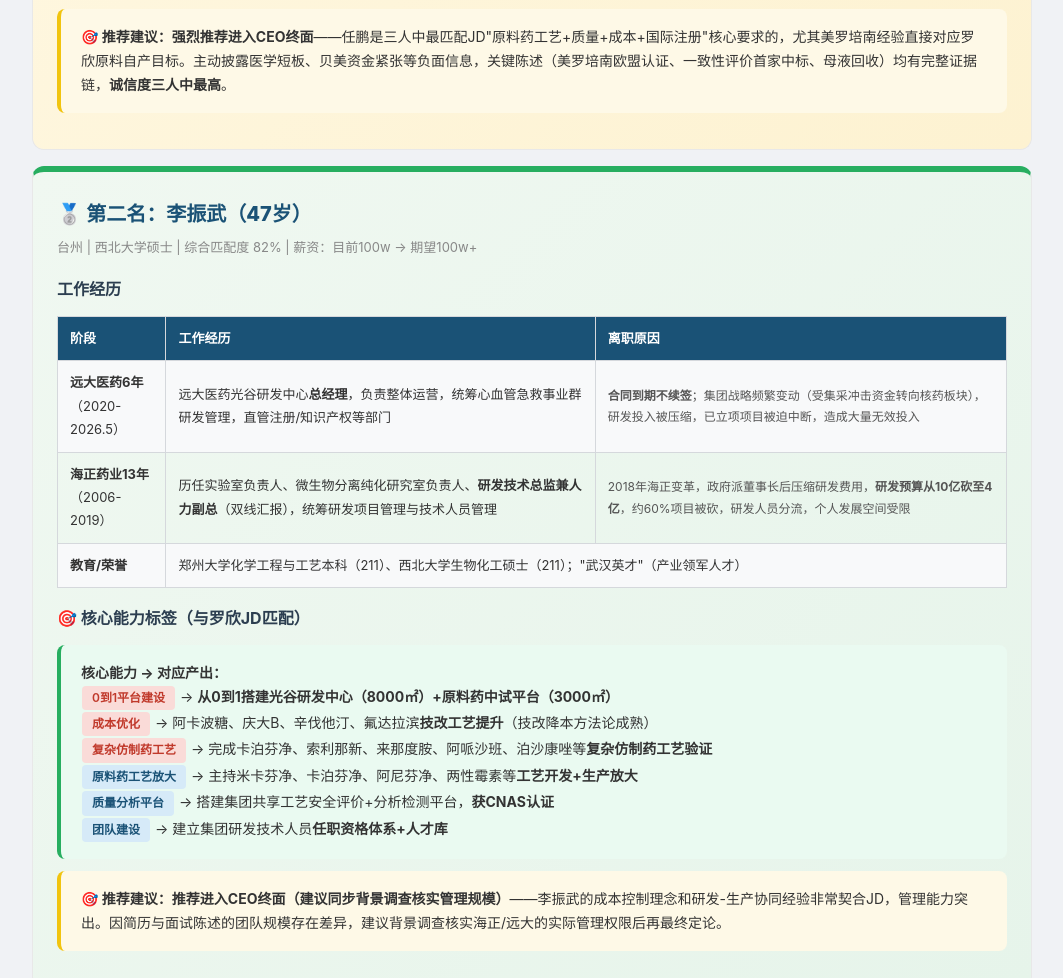
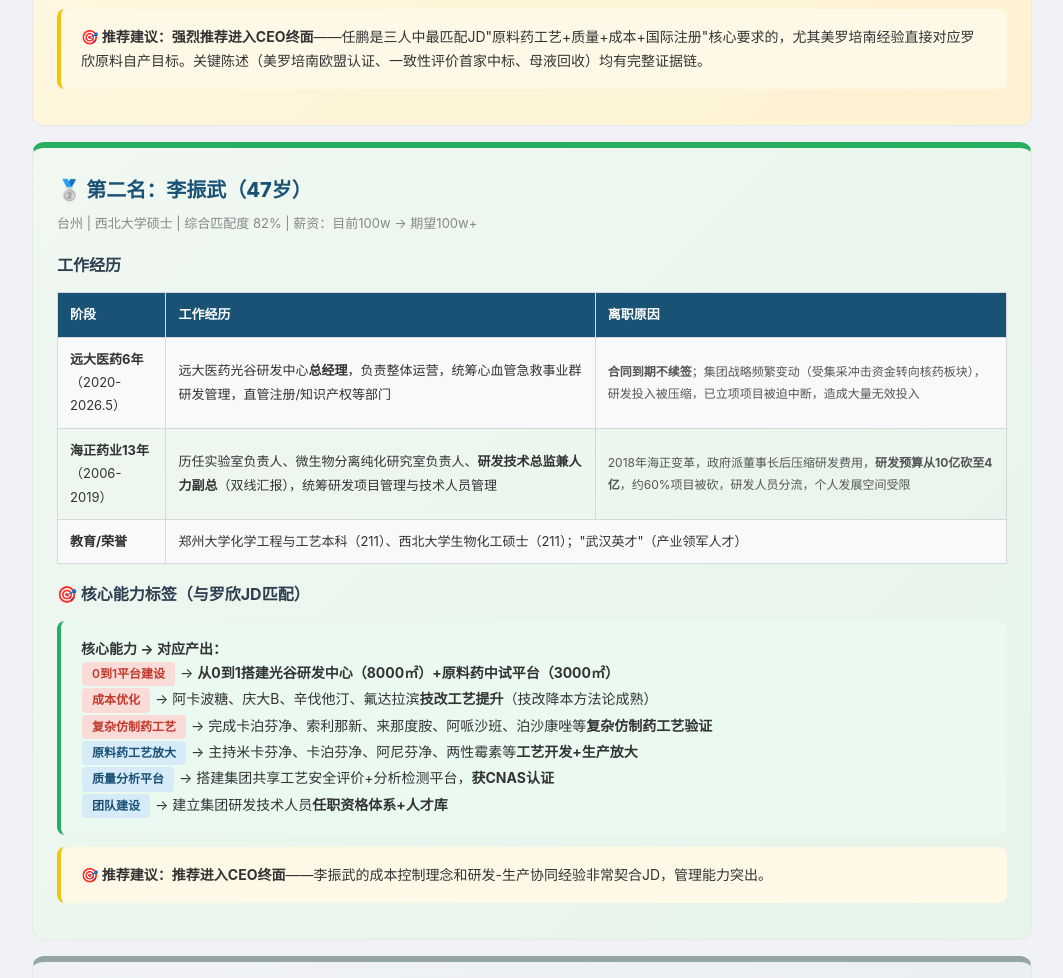
Before and after one commit to Frances1025/recruitment-plan, a plain HTML site: page index.html in a window 1280 px wide. Shown: the part 2020-2998 px from the top of the page, without its empty margins (108-1171 px from the left). Drawn offline with Linux system fonts and the light colour scheme.

Commit message:
更新：精简推荐建议表述

```diff
--- a/index.html
+++ b/index.html
@@ -164,7 +164,7 @@ h3{color:#2c3e50;margin-top:16px;font-size:16px}
   </div>
 
   <div class="info-yellow info-box">
-    <strong>🎯 推荐建议：<b>强烈推荐进入CEO终面</b></strong>——任鹏是三人中最匹配JD"原料药工艺+质量+成本+国际注册"核心要求的，尤其美罗培南经验直接对应罗欣原料自产目标。主动披露医学短板、贝美资金紧张等负面信息，关键陈述（美罗培南欧盟认证、一致性评价首家中标、母液回收）均有完整证据链，<b>诚信度三人中最高</b>。
+    <strong>🎯 推荐建议：<b>强烈推荐进入CEO终面</b></strong>——任鹏是三人中最匹配JD"原料药工艺+质量+成本+国际注册"核心要求的，尤其美罗培南经验直接对应罗欣原料自产目标。关键陈述（美罗培南欧盟认证、一致性评价首家中标、母液回收）均有完整证据链。
   </div>
 </div>
 
@@ -212,7 +212,7 @@ h3{color:#2c3e50;margin-top:16px;font-size:16px}
   </div>
 
   <div class="info-yellow info-box">
-    <strong>🎯 推荐建议：<b>推荐进入CEO终面（建议同步背景调查核实管理规模）</b></strong>——李振武的成本控制理念和研发-生产协同经验非常契合JD，管理能力突出。因简历与面试陈述的团队规模存在差异，建议背景调查核实海正/远大的实际管理权限后再最终定论。
+    <strong>🎯 推荐建议：<b>推荐进入CEO终面</b></strong>——李振武的成本控制理念和研发-生产协同经验非常契合JD，管理能力突出。
   </div>
 </div>
 
```
